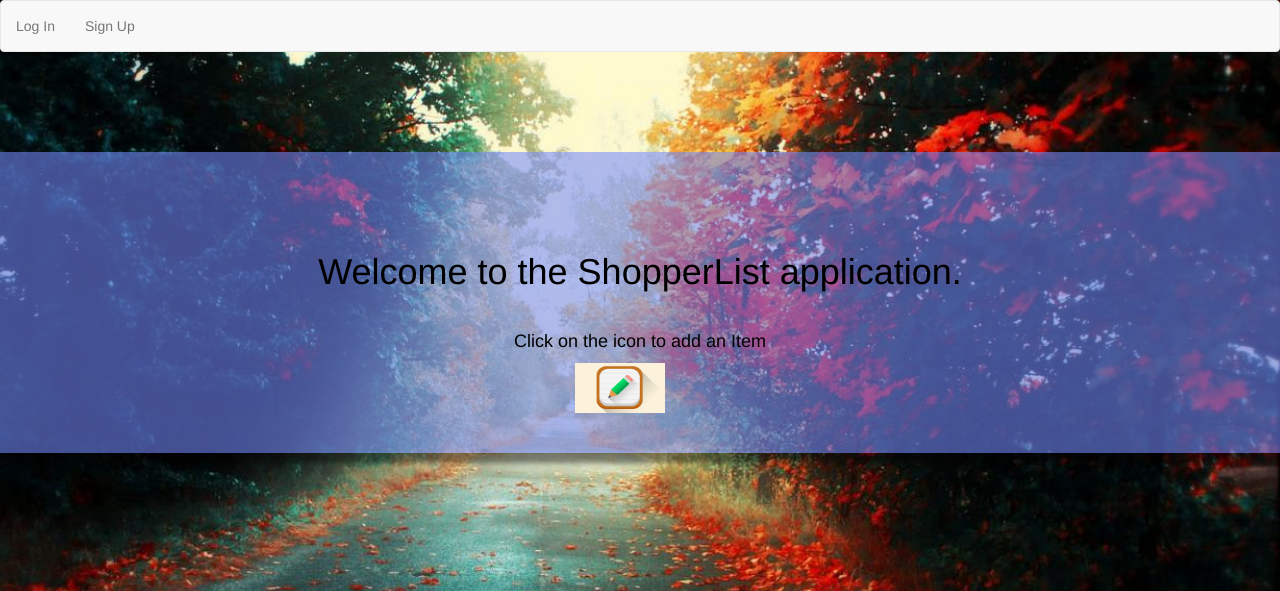
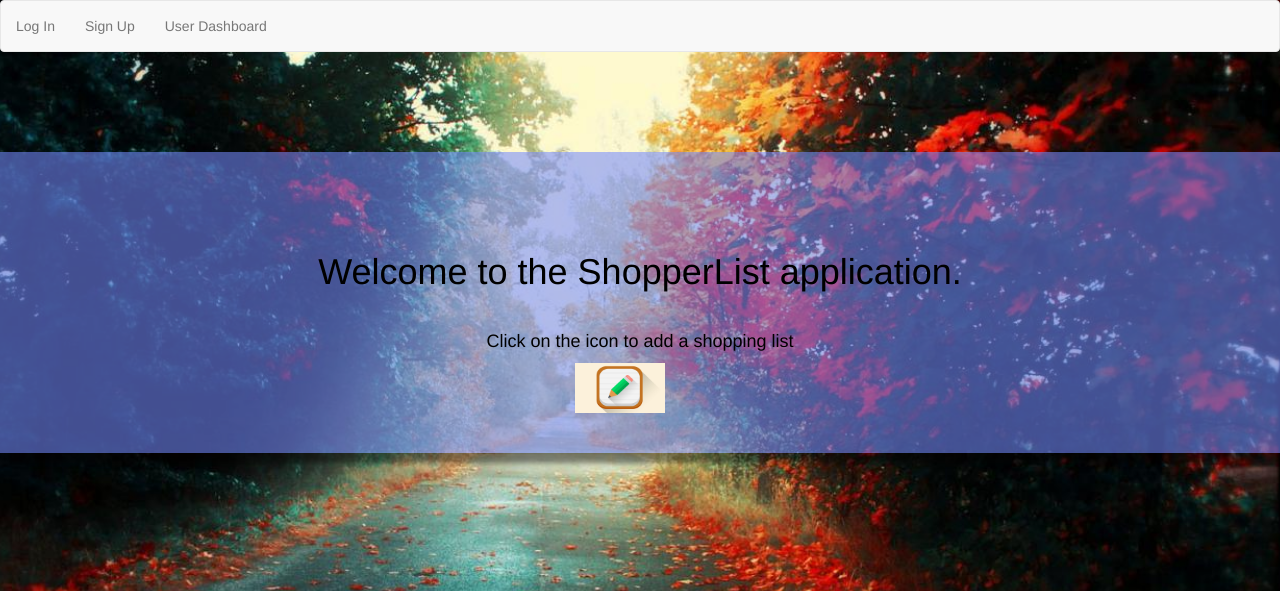
Before and after one commit to ThubiMaina/Andela-ShoppersList, a Flask app: page / in a window 1280 px wide. Shown: the top 591 px of the page. Run offline with Flask 2, Linux system fonts and the light colour scheme; some libraries are stand-ins or nearby versions.

Commit message:
adding urls and form methods

```diff
--- a/templates/home.html
+++ b/templates/home.html
@@ -34,6 +34,7 @@
     <ul class="nav navbar-nav">
       <li><a href="/login">Log In</a></li>
       <li><a href="/signup">Sign Up</a></li>
+      <li><a href="/dashboard">User Dashboard</a></li>
     </ul>
   </nav>
 
@@ -43,7 +44,7 @@
     <section>
    <div class="add-new">
      <center style="margin-top: 10px; padding: 30px"><h1 style="color: #000000">Welcome to the ShopperList application.</h1><br><h4 style="color: #000000">
-     Click on the icon to add an Item</h4></center>
+     Click on the icon to add a shopping list</h4></center>
      <center ><div class="add"><a href="/create" ><img src="../static/images/3.jpg" style="margin-top:-30px;margin-left: -40px; height: 50px; width: 90px"></a></div></center>
 
    </div>
```
